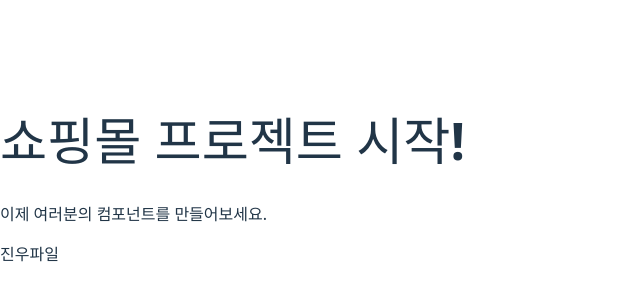
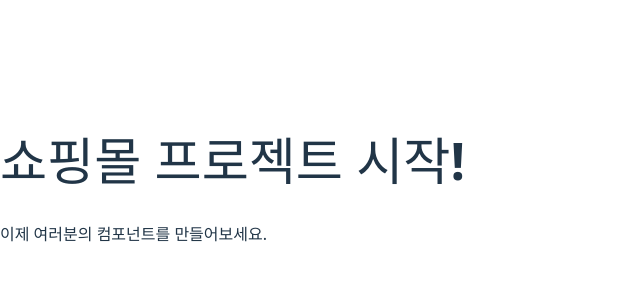
Before and after one commit to bulldorzer/coffeeShip-FrontEnd, a React (Vite) app in the folder coffee-shop/: page / in a window 1280 px wide. Shown: the part 220-520 px from the top of the page, without its empty margins (0-640 px from the left). Built offline with nearby package versions, Linux system fonts and the light colour scheme.

Commit message:
진우 변경사항

```diff
--- a/coffee-shop/src/App.jsx
+++ b/coffee-shop/src/App.jsx
@@ -5,7 +5,7 @@ export default function App() {
     <div>
       <h1>쇼핑몰 프로젝트 시작!</h1>
       <p>이제 여러분의 컴포넌트를 만들어보세요.</p>
-      <p>진우파일</p>
+
     </div>
   );
 }
```
